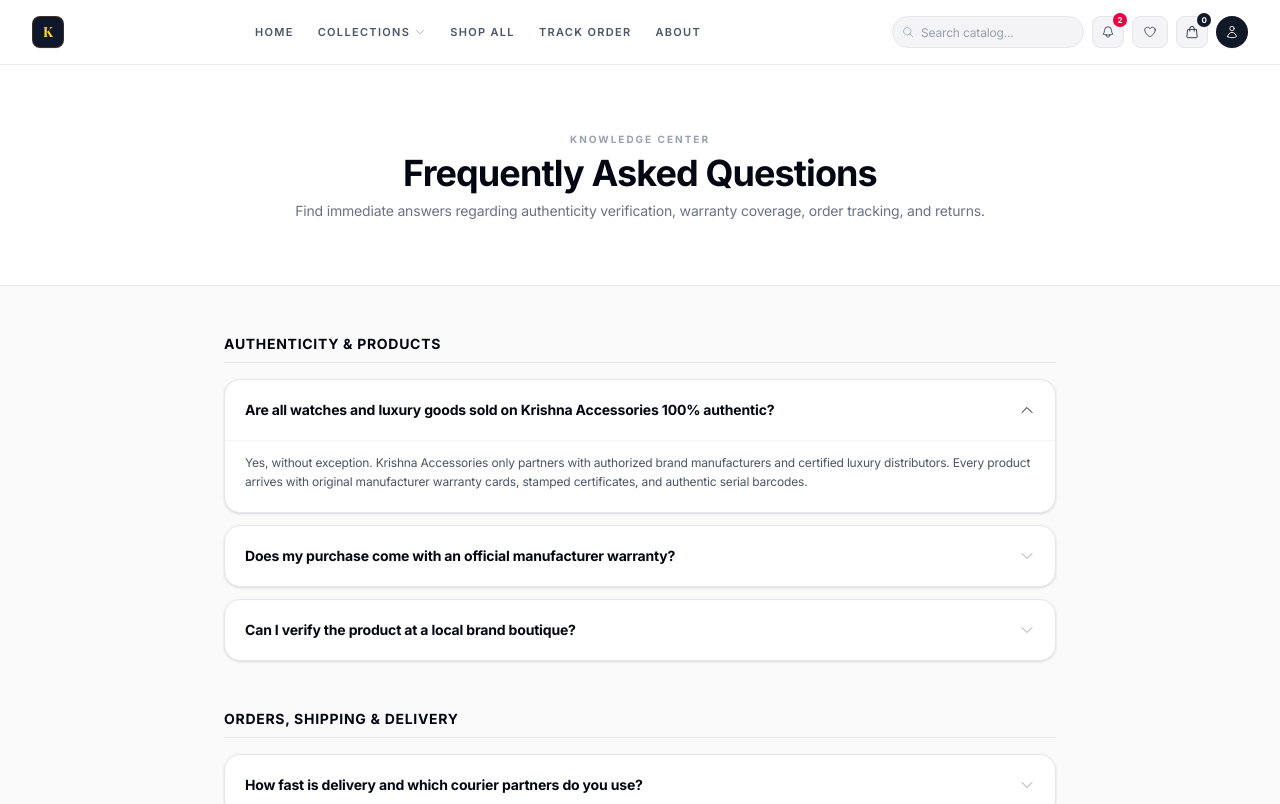
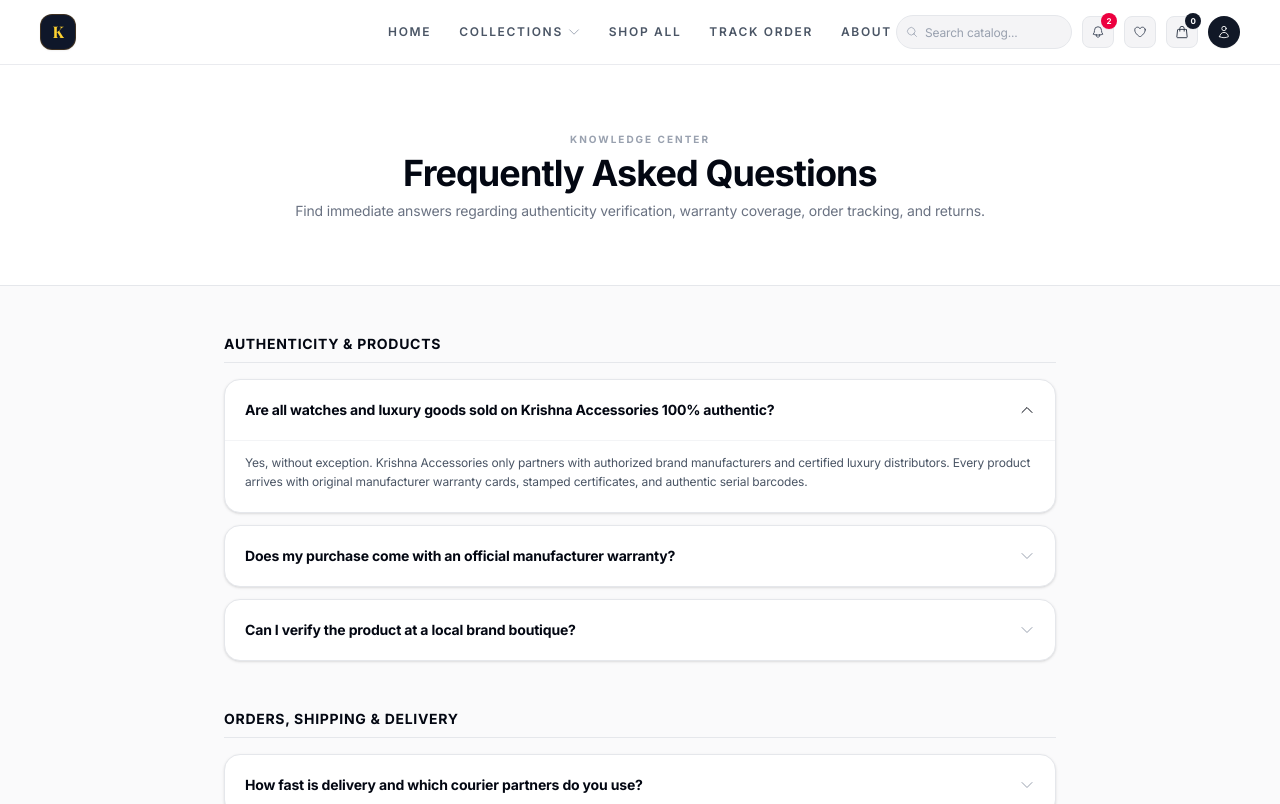
Before and after one commit to Vrushali1709/Krishna-Accessories, a React (Vite) app: page /faq in a window 1280 px wide. Shown: the top 804 px of the page. Built offline with nearby package versions, Linux system fonts and the light colour scheme; a web font is replaced by a local one.

Commit message:
Initial Commit

```diff
--- a/src/components/Navbar.jsx
+++ b/src/components/Navbar.jsx
@@ -134,26 +134,25 @@
             <span className="text-gray-600">&bull;</span>
             <span className="text-white font-semibold">+91 (079) 4000-5500</span>
           </div>
-        </div>
-      </div> */}
-
       {/* Main Navigation Bar */}
-      <div className="mx-auto max-w-7xl px-2.5 sm:px-6 lg:px-8">
-        <div className="flex h-14 sm:h-16 items-center justify-between gap-1.5 sm:gap-4">
+      <div className="w-full px-3 sm:px-6 lg:px-8 xl:px-10 2xl:px-12">
+        <div className="relative flex h-14 sm:h-16 items-center justify-between">
 
           {/* Left: Brand Identity */}
-          <Link to="/" aria-label="Krishna Accessories home" className="flex items-center shrink-0 group">
-            <div className="flex h-7 w-7 sm:h-8 sm:w-8 shrink-0 items-center justify-center rounded-lg bg-[#0F172A] text-amber-300 font-serif font-bold text-xs sm:text-sm shadow-2xs border border-amber-500/20 transition-transform group-hover:scale-105">
-              K
-            </div>
-          </Link>
+          <div className="flex items-center shrink-0 z-10">
+            <Link to="/" aria-label="Krishna Accessories home" className="flex items-center gap-2 group">
+              <div className="flex h-8 w-8 sm:h-9 sm:w-9 shrink-0 items-center justify-center rounded-xl bg-[#0F172A] text-amber-300 font-serif font-bold text-sm sm:text-base shadow-xs border border-amber-500/20 transition-transform group-hover:scale-105">
+                K
+              </div>
+            </Link>
+          </div>
 
-          {/* Center: Primary Navigation Links (Desktop) */}
-          <nav className="hidden xl:flex items-center gap-6 text-[11px] font-semibold uppercase tracking-[0.12em] text-gray-600">
+          {/* Center: Primary Navigation Links (Strictly Centered in Viewport) */}
+          <nav className="hidden xl:flex items-center gap-7 text-[12px] font-semibold uppercase tracking-[0.14em] text-gray-600 absolute left-1/2 -translate-x-1/2 z-10 pointer-events-auto">
             <Link
               to="/"
               className={`relative py-1.5 transition-colors ${location.pathname === '/'
-                ? 'text-gray-950 after:absolute after:bottom-0 after:left-0 after:right-0 after:h-[2px] after:bg-[#111827]'
+                ? 'text-gray-950 font-bold after:absolute after:bottom-0 after:left-0 after:right-0 after:h-[2px] after:bg-[#111827]'
                 : 'hover:text-gray-950'
                 }`}
             >
@@ -170,14 +169,14 @@
               <button
                 type="button"
                 onClick={() => setCategoriesOpen(!categoriesOpen)}
-                className={`flex items-center gap-1 py-1.5 transition-colors uppercase ${location.pathname === '/shop' && !location.search
+                className={`flex items-center gap-1 py-1.5 transition-colors uppercase cursor-pointer ${location.pathname === '/shop' && !location.search
                   ? 'text-gray-950 font-bold'
                   : 'hover:text-gray-950'
                   }`}
               >
                 <span>Collections</span>
                 <ChevronDownIcon
-                  className={`w-3 h-3 transition-transform duration-150 ${categoriesOpen ? 'rotate-180 text-gray-950' : 'text-gray-400'
+                  className={`w-3.5 h-3.5 transition-transform duration-150 ${categoriesOpen ? 'rotate-180 text-gray-950' : 'text-gray-400'
                     }`}
                 />
               </button>
@@ -186,20 +185,20 @@
                 <div
                   onMouseEnter={handleCatMouseEnter}
                   onMouseLeave={handleCatMouseLeave}
-                  className="absolute left-0 top-full pt-1.5 w-80 z-50 animate-fade-in"
+                  className="absolute left-1/2 -translate-x-1/2 top-full pt-2 w-84 z-50 animate-fade-in"
                 >
-                  <div className="rounded-xl border border-gray-200 bg-white p-3 shadow-xl">
+                  <div className="rounded-2xl border border-gray-200 bg-white p-3.5 shadow-2xl">
                     <div className="px-2.5 py-1 border-b border-gray-100 mb-2 flex justify-between items-center">
-                      <span className="text-[9px] font-semibold uppercase tracking-wider text-gray-400">Departments</span>
+                      <span className="text-[9.5px] font-semibold uppercase tracking-wider text-gray-400">Departments</span>
                       <Link
                         to="/shop"
                         onClick={() => setCategoriesOpen(false)}
-                        className="text-[9.5px] font-bold text-gray-900 hover:underline"
+                        className="text-[10px] font-bold text-gray-900 hover:underline"
                       >
                         View All &rarr;
                       </Link>
                     </div>
-                    <div className="grid grid-cols-2 gap-1">
+                    <div className="grid grid-cols-2 gap-1.5">
                       {defaultCategories.slice(0, 10).map((cat) => (
                         <Link
                           key={cat}
@@ -208,14 +207,14 @@
                           className="flex items-center justify-between rounded-lg px-2.5 py-1.5 text-xs normal-case text-gray-700 transition hover:bg-gray-100 hover:text-black font-medium"
                         >
                           <span className="truncate">{cat}</span>
-                          <span className="text-[9.5px] text-gray-400">&rarr;</span>
+                          <span className="text-[10px] text-gray-400">&rarr;</span>
                         </Link>
                       ))}
                     </div>
 
                     {/* Dedicated Watch Types Highlight */}
                     <div className="mt-2.5 pt-2 border-t border-gray-100">
-                      <span className="text-[8.5px] font-bold uppercase tracking-wider text-amber-600 block px-1 mb-1">
+                      <span className="text-[9px] font-bold uppercase tracking-wider text-amber-600 block px-1 mb-1.5">
                         ⌚ Watch Editions & Quality Types
                       </span>
                       <div className="grid grid-cols-2 gap-1">
@@ -243,7 +242,7 @@
             <Link
               to="/shop"
               className={`relative py-1.5 transition-colors ${location.pathname === '/shop' && !location.search
-                ? 'text-gray-950 after:absolute after:bottom-0 after:left-0 after:right-0 after:h-[2px] after:bg-[#111827]'
+                ? 'text-gray-950 font-bold after:absolute after:bottom-0 after:left-0 after:right-0 after:h-[2px] after:bg-[#111827]'
                 : 'hover:text-gray-950'
                 }`}
             >
@@ -253,7 +252,7 @@
             <Link
               to="/tracking"
               className={`relative py-1.5 transition-colors ${location.pathname === '/tracking'
-                ? 'text-gray-950 after:absolute after:bottom-0 after:left-0 after:right-0 after:h-[2px] after:bg-[#111827]'
+                ? 'text-gray-950 font-bold after:absolute after:bottom-0 after:left-0 after:right-0 after:h-[2px] after:bg-[#111827]'
                 : 'hover:text-gray-950'
                 }`}
             >
@@ -263,7 +262,7 @@
             <Link
               to="/about"
               className={`relative py-1.5 transition-colors ${location.pathname === '/about'
-                ? 'text-gray-950 after:absolute after:bottom-0 after:left-0 after:right-0 after:h-[2px] after:bg-[#111827]'
+                ? 'text-gray-950 font-bold after:absolute after:bottom-0 after:left-0 after:right-0 after:h-[2px] after:bg-[#111827]'
                 : 'hover:text-gray-950'
                 }`}
             >
@@ -291,17 +290,17 @@
             )}
           </nav>
 
-          {/* Right: Search & Utilities */}
-          <div className="flex items-center gap-1 sm:gap-2 shrink-0">
+          {/* Right: Search & Actions (Pinned to far right end) */}
+          <div className="flex items-center gap-1.5 sm:gap-2.5 shrink-0 ml-auto z-10">
 
             {/* Search Input Bar (Desktop) */}
-            <form onSubmit={handleSearchSubmit} className="hidden lg:block relative w-36 xl:w-48 focus-within:w-56 transition-all duration-250">
+            <form onSubmit={handleSearchSubmit} className="hidden lg:block relative w-36 xl:w-44 focus-within:w-56 transition-all duration-250">
               <input
                 type="text"
                 value={searchQuery}
                 onChange={(e) => setSearchQuery(e.target.value)}
                 placeholder="Search catalog..."
-                className="h-8 w-full rounded-full border border-gray-200 bg-[#F4F4F6] pl-7 pr-9 text-xs text-gray-900 placeholder:text-gray-400 outline-none transition focus:border-gray-400 focus:bg-white"
+                className="h-8.5 w-full rounded-full border border-gray-200 bg-[#F4F4F6] pl-7 pr-9 text-xs text-gray-900 placeholder:text-gray-400 outline-none transition focus:border-gray-400 focus:bg-white"
               />
               <span className="absolute left-2.5 top-1/2 -translate-y-1/2 text-gray-400 pointer-events-none">
                 <SearchIcon className="w-3 h-3" />
@@ -309,7 +308,7 @@
               {searchQuery && (
                 <button
                   type="submit"
-                  className="absolute right-1 top-1/2 -translate-y-1/2 rounded-full bg-[#111827] px-2 py-0.5 text-[8.5px] font-bold text-white hover:bg-black transition"
+                  className="absolute right-1 top-1/2 -translate-y-1/2 rounded-full bg-[#111827] px-2 py-0.5 text-[8.5px] font-bold text-white hover:bg-black transition cursor-pointer"
                 >
                   Go
                 </button>
@@ -321,7 +320,7 @@
               type="button"
               onClick={() => setShowSearch(!showSearch)}
               aria-label="Search Catalog"
-              className="lg:hidden flex h-7 w-7 sm:h-8 sm:w-8 items-center justify-center rounded-lg border border-gray-200 bg-[#F4F4F6] text-gray-700 hover:bg-gray-200 transition"
+              className="lg:hidden flex h-8 w-8 items-center justify-center rounded-lg border border-gray-200 bg-[#F4F4F6] text-gray-700 hover:bg-gray-200 transition cursor-pointer"
             >
               <SearchIcon className="w-3.5 h-3.5" />
             </button>
@@ -332,11 +331,11 @@
                 type="button"
                 onClick={() => setNotificationsOpen(!notificationsOpen)}
                 aria-label="Notifications"
-                className="flex h-7 w-7 sm:h-8 sm:w-8 items-center justify-center rounded-lg border border-gray-200 bg-[#F4F4F6] text-gray-700 hover:bg-gray-200 transition relative"
+                className="flex h-8 w-8 items-center justify-center rounded-lg border border-gray-200 bg-[#F4F4F6] text-gray-700 hover:bg-gray-200 transition relative cursor-pointer"
               >
                 <BellIcon className="w-3.5 h-3.5 text-gray-700" />
                 {unreadNotifsCount > 0 && (
-                  <span className="absolute -top-1 -right-1 flex h-3.5 w-3.5 items-center justify-center rounded-full bg-rose-600 text-[8px] font-bold text-white shadow-2xs">
+                  <span className="absolute -top-1 -right-1 flex h-4 w-4 items-center justify-center rounded-full bg-rose-600 text-[8px] font-bold text-white shadow-2xs">
                     {unreadNotifsCount}
                   </span>
                 )}
@@ -364,7 +363,7 @@
                           <button
                             type="button"
                             onClick={markAllNotificationsRead}
-                            className="text-[10px] text-gray-500 font-semibold hover:text-black transition"
+                            className="text-[10px] text-gray-500 font-semibold hover:text-black transition cursor-pointer"
                           >
                             Mark all read
                           </button>
@@ -372,7 +371,7 @@
                         <button
                           type="button"
                           onClick={() => setNotificationsOpen(false)}
-                          className="sm:hidden text-gray-400 hover:text-gray-700 text-xs px-1"
+                          className="sm:hidden text-gray-400 hover:text-gray-700 text-xs px-1 cursor-pointer"
                           aria-label="Close"
                         >
                           ✕
@@ -408,15 +407,16 @@
             {/* Wishlist Button */}
             <Link
               to="/wishlist"
-              className={`relative flex h-7 sm:h-8 items-center justify-center rounded-lg border px-1.5 sm:px-2.5 transition ${location.pathname === '/wishlist'
+              className={`relative flex h-8 w-8 items-center justify-center rounded-lg border transition cursor-pointer ${location.pathname === '/wishlist'
                 ? 'border-gray-900 bg-gray-100 text-gray-950 font-bold'
                 : 'border-gray-200 bg-[#F4F4F6] text-gray-700 hover:border-gray-300 hover:bg-gray-200'
                 }`}
               title="Saved Wishlist"
+              aria-label="Wishlist"
             >
               <HeartIcon className="w-3.5 h-3.5 text-gray-700 shrink-0" />
               {wishlistCount > 0 && (
-                <span className="absolute -top-1 -right-1 flex h-3.5 w-3.5 items-center justify-center rounded-full bg-rose-600 text-[8px] font-bold text-white shadow-2xs">
+                <span className="absolute -top-1 -right-1 flex h-4 w-4 items-center justify-center rounded-full bg-rose-600 text-[8px] font-bold text-white shadow-2xs">
                   {wishlistCount}
                 </span>
               )}
@@ -427,21 +427,15 @@
               to="/cart"
               aria-label="Shopping bag"
               title="Shopping bag"
-              className={`relative flex h-7 w-7 sm:h-8 sm:w-8 items-center justify-center rounded-lg border transition ${location.pathname === '/cart'
+              className={`relative flex h-8 w-8 items-center justify-center rounded-lg border transition cursor-pointer ${location.pathname === '/cart'
                 ? 'border-gray-900 bg-gray-100 text-gray-950 font-bold'
                 : 'border-gray-200 bg-[#F4F4F6] text-gray-700 hover:border-gray-300 hover:bg-gray-200'
                 }`}
             >
               <BagIcon className="w-3.5 h-3.5 text-gray-800" />
-              {cartCount > 0 ? (
-                <span className="absolute -top-1 -right-1 flex h-3.5 w-3.5 items-center justify-center rounded-full bg-[#111827] text-[8px] font-bold text-white shadow-2xs">
-                  {cartCount}
-                </span>
-              ) : (
-                <span className="absolute -top-1 -right-1 flex h-3.5 w-3.5 items-center justify-center rounded-full bg-[#111827] text-[8px] font-bold text-white shadow-2xs">
-                  0
-                </span>
-              )}
+              <span className="absolute -top-1 -right-1 flex h-4 w-4 items-center justify-center rounded-full bg-[#111827] text-[8px] font-bold text-white shadow-2xs">
+                {cartCount}
+              </span>
             </Link>
 
             {/* User Profile / Menu */}
@@ -450,10 +444,10 @@
                 <button
                   type="button"
                   onClick={() => setUserMenuOpen(!userMenuOpen)}
-                  className="flex h-7 sm:h-8 items-center gap-1 sm:gap-1.5 rounded-lg border border-gray-200 bg-white px-1.5 sm:px-2.5 text-xs font-medium text-gray-800 hover:bg-gray-50 transition"
+                  className="flex h-8 items-center gap-1.5 rounded-lg border border-gray-200 bg-white px-2 text-xs font-medium text-gray-800 hover:bg-gray-50 transition cursor-pointer"
                 >
-                  <UserIcon className="w-3 h-3 text-gray-600 shrink-0" />
-                  <span className="hidden md:inline truncate max-w-[85px] text-[11px] text-gray-900">
+                  <UserIcon className="w-3.5 h-3.5 text-gray-600 shrink-0" />
+                  <span className="hidden md:inline truncate max-w-[85px] text-[11px] text-gray-900 font-semibold">
                     {currentUser.name || currentUser.email.split('@')[0]}
                   </span>
                   <ChevronDownIcon className="w-2.5 h-2.5 text-gray-400 shrink-0" />
@@ -517,7 +511,7 @@
                             setUserMenuOpen(false);
                             handleLogout();
                           }}
-                          className="w-full text-left rounded-lg px-2.5 py-1.5 text-xs font-semibold text-rose-600 hover:bg-rose-50 transition"
+                          className="w-full text-left rounded-lg px-2.5 py-1.5 text-xs font-semibold text-rose-600 hover:bg-rose-50 transition cursor-pointer"
                         >
                           Sign Out
                         </button>
@@ -531,7 +525,7 @@
                 to="/login"
                 aria-label="Login"
                 title="Login"
-                className="inline-flex h-7 w-7 sm:h-8 sm:w-8 items-center justify-center rounded-full bg-[#111827] text-white shadow-2xs transition hover:bg-black shrink-0"
+                className="inline-flex h-8 w-8 items-center justify-center rounded-full bg-[#111827] text-white shadow-2xs transition hover:bg-black shrink-0 cursor-pointer"
               >
                 <UserIcon className="w-3.5 h-3.5 text-white" />
               </Link>
@@ -542,7 +536,7 @@
               type="button"
               onClick={() => setMobileMenuOpen(!mobileMenuOpen)}
               aria-label="Toggle Menu"
-              className="xl:hidden flex h-7 w-7 sm:h-8 sm:w-8 items-center justify-center rounded-lg border border-gray-200 bg-[#F4F4F6] text-gray-700 hover:bg-gray-200 transition text-sm shrink-0"
+              className="xl:hidden flex h-8 w-8 items-center justify-center rounded-lg border border-gray-200 bg-[#F4F4F6] text-gray-700 hover:bg-gray-200 transition text-sm shrink-0 cursor-pointer"
             >
               {mobileMenuOpen ? '✕' : '☰'}
             </button>
```
